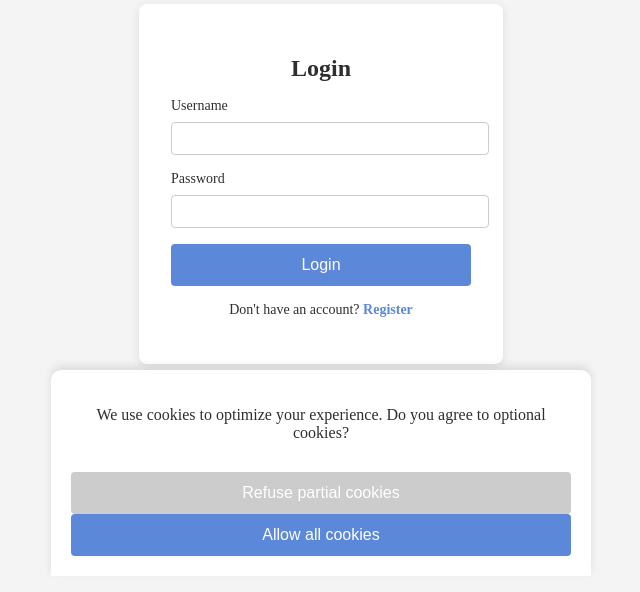
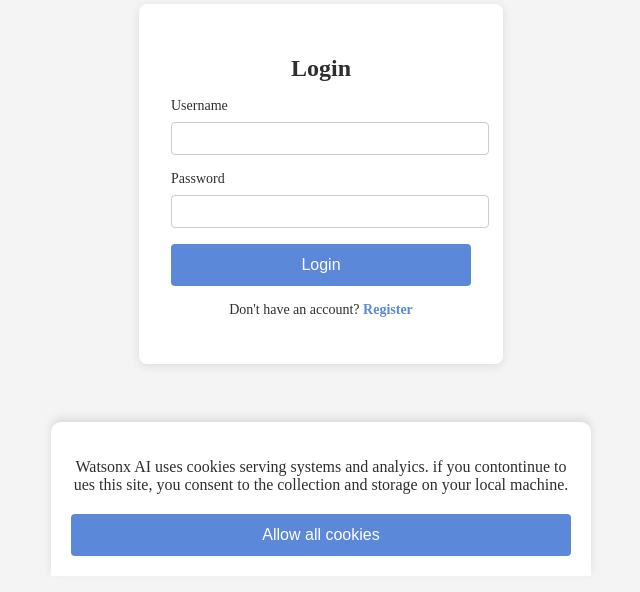
Before and after one commit to spe-uob/2024-AILearningTool, a Vue app in the folder frontend/: page /login in a window 1280 px wide. Shown: the part 224-816 px from the top of the page, without its empty margins (319-959 px from the left). Built offline with nearby package versions, Linux system fonts and the light colour scheme.

Commit message:
Update Cookie.vue
Change text on cookies

```diff
--- a/frontend/src/Display interface/Cookie.vue
+++ b/frontend/src/Display interface/Cookie.vue
@@ -1,8 +1,7 @@
 <template>
   <div class="cookie-popup">
     <div class="cookie-content">
-      <p>We use cookies to optimize your experience. Do you agree to optional cookies?</p>
-      <button class="reject-button" @click="handleConsent(false)">Refuse partial cookies</button>
+      <p>Watsonx AI uses cookies serving systems and analyics. if you contontinue to ues this site, you consent to the collection and storage on your local machine.</p>
       <button class="accept-button" @click="handleConsent(true)">Allow all cookies</button>
     </div>
   </div>
```
